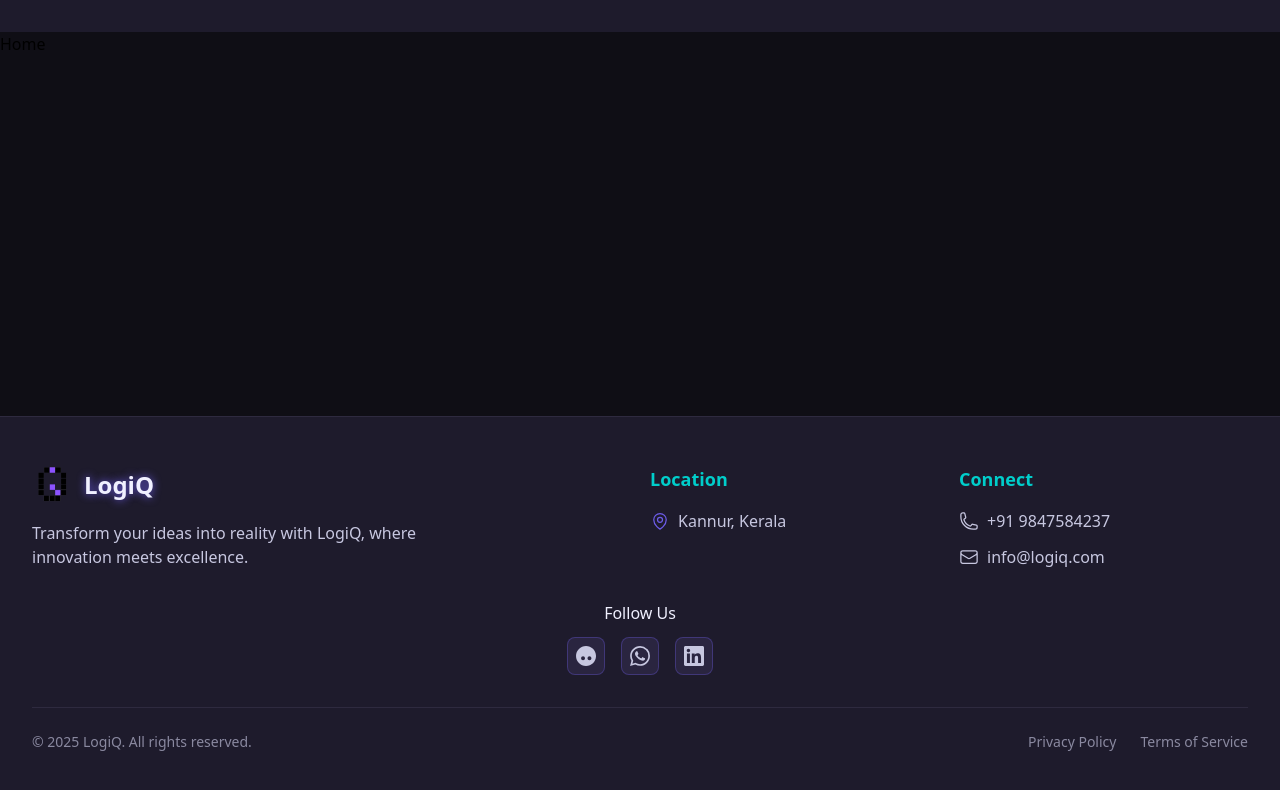
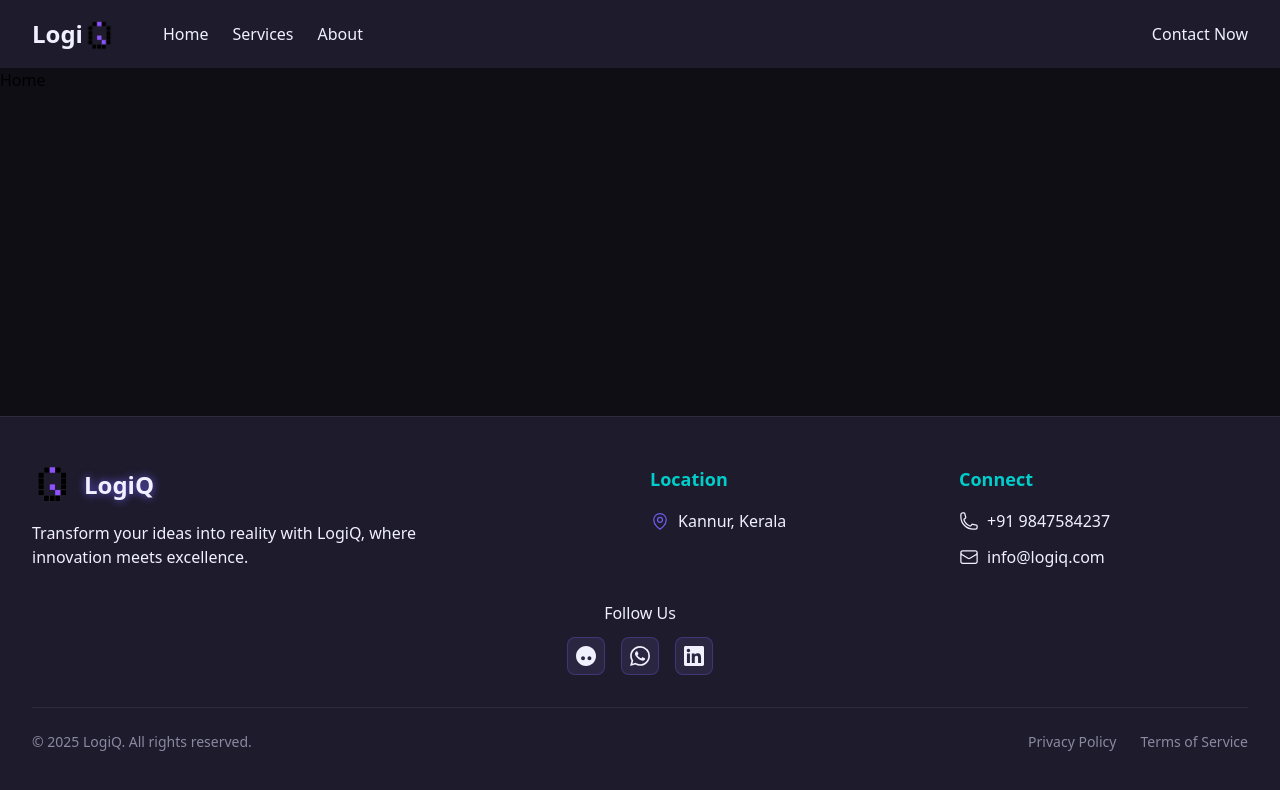
Before and after one commit to aakamshpm/logiQ, a React (Vite) app: page / in a window 1280 px wide. Shown: the top 790 px of the page. Built offline with nearby package versions, Linux system fonts and the light colour scheme.

Commit message:
navbar design done

```diff
--- a/src/components/Footer.tsx
+++ b/src/components/Footer.tsx
@@ -22,7 +22,7 @@ const Footer = () => {
                 LogiQ
               </h3>
             </div>
-            <p className="text-secondary mb-6 max-w-md">
+            <p className="text-primary mb-6 max-w-md">
               Transform your ideas into reality with LogiQ, where innovation
               meets excellence.
             </p>
@@ -34,7 +34,7 @@ const Footer = () => {
               Location
             </h4>
             <div className="space-y-3">
-              <div className="flex items-start text-secondary">
+              <div className="flex items-start text-primary">
                 <MapPinIcon className="h-5 w-5 mr-2 mt-0.5 accent-primary flex-shrink-0" />
                 <div>
                   <p>Kannur, Kerala</p>
@@ -51,14 +51,14 @@ const Footer = () => {
             <div className="space-y-3 mb-6">
               <a
                 href="tel:+919847584237"
-                className="flex items-center text-secondary hover:text-hover transition-colors group"
+                className="flex items-center text-primary hover:text-blue-400 transition-colors group"
               >
                 <PhoneIcon className="h-5 w-5 mr-2 group-hover:accent-primary" />
                 <span>+91 9847584237</span>
               </a>
               <a
                 href="mailto:info@logiq.com"
-                className="flex items-center text-secondary hover:text-hover transition-colors group"
+                className="flex items-center text-primary hover:text-blue-400 transition-colors group"
               >
                 <EnvelopeIcon className="h-5 w-5 mr-2 group-hover:accent-primary" />
                 <span>info@logiq.com</span>
@@ -80,7 +80,7 @@ const Footer = () => {
               className="bg-accent hover:bg-glass border border-accent p-2 rounded-lg transition-all hover:glow-effect group"
             >
               <svg
-                className="h-5 w-5 text-secondary group-hover:accent-primary"
+                className="h-5 w-5 text-primary group-hover:accent-primary"
                 fill="currentColor"
                 viewBox="0 0 24 24"
               >
@@ -95,7 +95,7 @@ const Footer = () => {
               className="bg-accent hover:bg-glass border border-accent p-2 rounded-lg transition-all hover:glow-effect group"
             >
               <svg
-                className="h-5 w-5 text-secondary group-hover:accent-success"
+                className="h-5 w-5 text-primary group-hover:accent-success"
                 fill="currentColor"
                 viewBox="0 0 24 24"
               >
@@ -110,7 +110,7 @@ const Footer = () => {
               className="bg-accent hover:bg-glass border border-accent p-2 rounded-lg transition-all hover:glow-effect group"
             >
               <svg
-                className="h-5 w-5 text-secondary group-hover:accent-secondary"
+                className="h-5 w-5 text-primary group-hover:accent-secondary"
                 fill="currentColor"
                 viewBox="0 0 24 24"
               >
@@ -129,19 +129,19 @@ const Footer = () => {
             <div className="flex space-x-6 mt-4 md:mt-0">
               <Link
                 to="/privacy"
-                className="text-muted hover:text-secondary text-sm transition-colors"
+                className="text-muted hover:text-blue-400 text-sm transition-colors"
               >
                 Privacy Policy
               </Link>
               <Link
                 to="/terms"
-                className="text-muted hover:text-secondary text-sm transition-colors"
+                className="text-muted hover:text-blue-400 text-sm transition-colors"
               >
                 Terms of Service
               </Link>
               {/* <a
                 href="/cookies"
-                className="text-muted hover:text-secondary text-sm transition-colors"
+                className="text-muted hover:text-blue-400 text-sm transition-colors"
               >
                 Cookie Policy
               </a> */}
--- a/src/components/Navbar.tsx
+++ b/src/components/Navbar.tsx
@@ -28,9 +28,11 @@ const Navbar = () => {
           </svg>
         </div>
 
-        <Link to="/" className="w-10">
+        <Link to="/" className="flex flex-row items-center w-max">
+          <h3 className="text-2xl font-bold text-primary">Logi</h3>
+
           <img
-            className="w-full object-cover"
+            className="w-8 mt-1 object-cover"
             src="/images/logo.png"
             alt="LogiQ"
           />
@@ -63,6 +65,65 @@ const Navbar = () => {
           </div>
         )}
       </div>
+
+      {/* Desktop Navigaton Bar */}
+      <div>
+        <div className="hidden md:flex md:justify-between md:items-center px-5">
+          <Link
+            to="/"
+            className="flex flex-row items-center gap-x-12 justify-between w-max"
+          >
+            <div className="flex flex-row items-center">
+              <h3 className="text-2xl font-bold text-primary">Logi</h3>
+              <img
+                className="w-8 mt-1 object-cover"
+                src="/images/logo.png"
+                alt="LogiQ"
+              />
+            </div>
+
+            <ul className="flex space-x-6">
+              <li>
+                <Link
+                  to="/"
+                  className="text-primary hover:text-blue-400 transition-colors"
+                >
+                  Home
+                </Link>
+              </li>
+
+              <li>
+                <Link
+                  to="/services"
+                  className="text-primary hover:text-blue-400 transition-colors"
+                >
+                  Services
+                </Link>
+              </li>
+
+              <li>
+                <Link
+                  to="/about"
+                  className="text-primary hover:text-blue-400 transition-colors"
+                >
+                  About
+                </Link>
+              </li>
+            </ul>
+          </Link>
+
+          <ul className="flex space-x-6">
+            <li>
+              <Link
+                to="/contact"
+                className="text-primary hover:text-blue-400 transition-colors"
+              >
+                Contact Now
+              </Link>
+            </li>
+          </ul>
+        </div>
+      </div>
     </nav>
   );
 };
--- a/src/index.css
+++ b/src/index.css
@@ -10,7 +10,6 @@
 
     /* Text colors - High contrast with vibrant highlights */
     --text-primary: #f0f0ff; /* Crisp white with blue tint for readability */
-    --text-hover: #9d3411; /* Pure white for hover states */
     --text-secondary: #c7c7e0; /* Soft lavender for secondary text */
     --text-muted: #8a89a0; /* Muted violet-gray for less important info */
     --text-inverse: #0f0e15; /* Dark text for light backgrounds */
@@ -49,9 +48,7 @@
   .text-primary {
     color: var(--text-primary);
   }
-  .text-hover {
-    color: var(--text-hover);
-  }
+
   .text-secondary {
     color: var(--text-secondary);
   }
```
